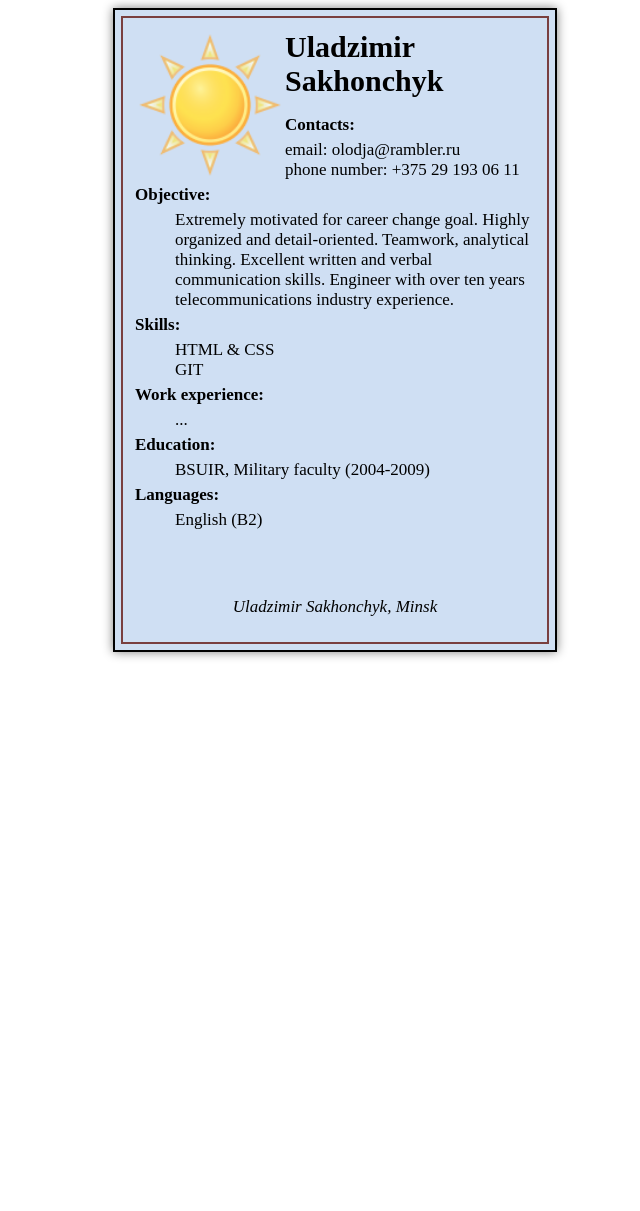
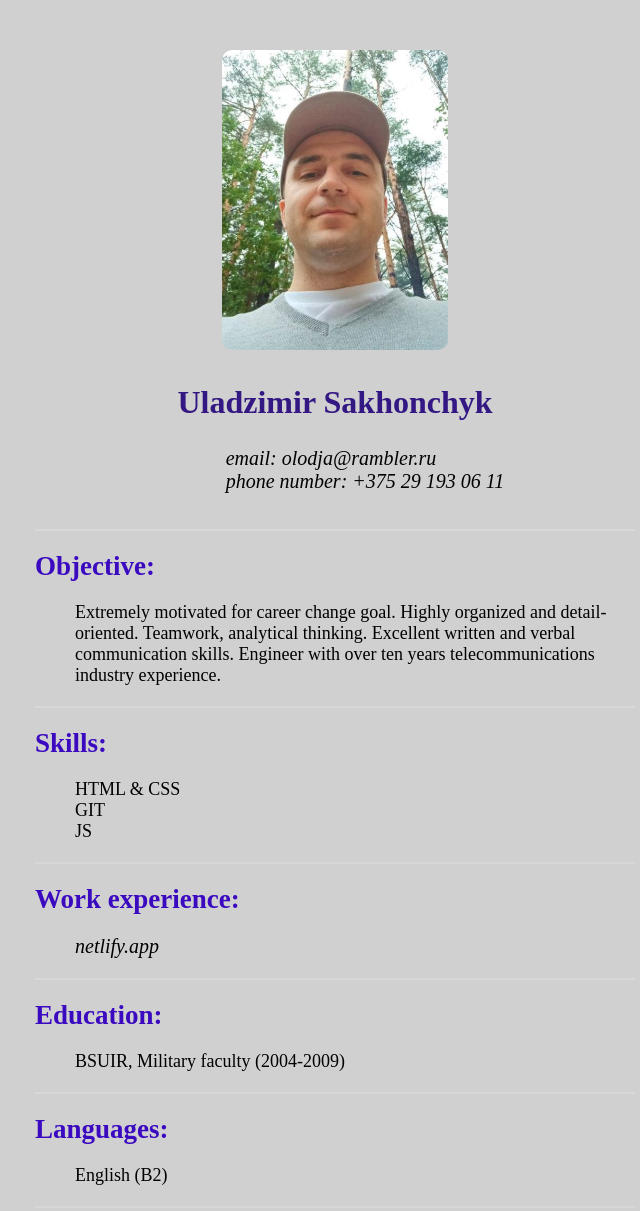
Before and after one commit to Uladzimir86/rsschool-cv, a plain HTML site: page index.html in a window 1280 px wide. Shown: the top 1211 px of the page, without its empty margins (305-945 px from the left). Before the commit the page ends 800 px from the top, so only its background shows below. Drawn offline with Linux system fonts and the light colour scheme.

Commit message:
feat: complete task HTML & CSS

```diff
--- a/index.html
+++ b/index.html
@@ -7,42 +7,70 @@
     <title>CV Uladzimir Sakhonchyk</title>
   </head>
   <body>
-    <div>
-      <img src="avatar.png" alt="avatar">
-      <header>
-        Uladzimir Sakhonchyk
+    <header class="header">
+      <div class="main_contain">
+        <div class="header_main_contain">
+          <div class="foto">
+            <img src="photo_2021-03-04_18-14-02 1.jpg" alt="avatar">
+          </div>
+          <h1>Uladzimir Sakhonchyk</h1>
+          <nav class="header_nav">
+            <ul>
+              <li>email: olodja@rambler.ru</li>
+              <li>phone number: +375 29 193 06 11</li>
+            </ul>
+          </nav>
+        </div>
+      </div>
     </header>
+
     <main>
+      <div class="main_contain">
 
-        <dl>
-        <dt>Contacts:</dt>
-
-          <dd>email: olodja@rambler.ru</dd>
-          <dd>phone number: +375 29 193 06 11</dd>
-
-        <dt>Objective:</dt>
+        <section class="main_section">
+          <h2>Objective:</h2>
           <dd>
             Extremely motivated for career change goal. Highly organized and
             detail-oriented. Teamwork, analytical thinking. Excellent written and
             verbal communication skills. Engineer with over ten years
             telecommunications industry experience.
           </dd>
-        <dt>Skills:</dt>
+        </section>
 
-          <dd>HTML & CSS</dd>
-          <dd>GIT</dd>
+        <section class="main_section">
+          <h2>Skills:</h2>
+            <ul class="main_section_list">
+              <li>HTML & CSS</li>
+              <li>GIT</li>
+              <li>JS</li>
+            </ul>
 
-        <dt>Work experience:</dt>
-        <dd>...</dd>
+        </section>
 
-        <dt>Education:</dt>
+        <section class="main_section">
+          <h2>Work experience:</h2>
+            <dd><a href="https://uladzimir86-wildlife.netlify.app/" target="_blank">
+              netlify.app</a></dd>
+        </section>
+
+        <section class="main_section">
+          <h2>Education:</h2>
             <dd>BSUIR, Military faculty (2004-2009)</dd>
-        <dt>Languages:</dt>
+        </section>
+
+        <section class="main_section">
+          <h2>Languages:</h2>
           <dd>English (B2)</dd>
-      </main></dl>
+        </section>
+
+      </div>
+    </main>
 
     <footer>
-      <address>Uladzimir Sakhonchyk, Minsk</address>
+      <address>2021, Uladzimir Sakhonchyk, Minsk</address>
+      <a href="https://rs.school/js/" target="_blank">
+        <img src="rs_school_js.svg" alt="RS-school.svg">
+      </a>
     </footer>
 </div>
   </body>
--- a/style.css
+++ b/style.css
@@ -1,30 +1,87 @@
-div {
-  width: 400px;
-  height: 600px;
-  margin: auto;
-  font-size: 17px;
-  background-color: rgba(200, 218, 241, 0.863);
-  padding: 20px;
-  border: 2px solid;
-  box-shadow: 0 0 10px gray;
-  outline: 2px solid rgb(121, 63, 63);
-  outline-offset: -10px;
+* {
+  box-sizing: border-box;
 }
-img {
-  float: left;
-  height: 150px;
+
+body {
+
+  width: 800px;
+  margin: 0 auto;
+  padding: 50px;
+  padding-bottom: 20px;
+  background-color: rgba(128, 128, 128, 0.363);
 }
-header {
-  font-size: 30px;
-  font-weight: bold;
+
+/** header **/
+
+
+
+.main_contain {
+  width: 600px;
+  margin: 0 auto;
 }
-dt {
-  font-size: 17px;
-  font-weight: bold;
-  margin: 5px 0;
+.header_main_contain {
+  display: flex;
+  flex-direction: column;
+  justify-content: center;
+  align-items: center;
+  border-bottom: 2px solid rgba(236, 228, 228, 0.363);
+  padding-bottom: 20px;
 }
+.foto img {
+  height: 300px;
+  margin-bottom: 30px;
+  border-radius: 10px;
+}
+
+h1 {
+  font-family:  'Times New Roman', Times, serif;
+  margin-top: 0;
+  margin-bottom: 10px;
+  color: rgb(51, 23, 131);
+}
+.header_nav li {
+  list-style-type: none;
+  font-size: 20px;
+  font-style: italic;
+  padding-left: 20px;
+
+}
+
+/** main **/
+
+main {
+  font-size: 18px;
+  font-family: 'Times New Roman', Times, serif;
+}
+main h2 {
+  color:rgb(58, 9, 192);
+  margin-top: 0;
+  margin-bottom: 20px;
+}
+.main_section {
+  border-bottom: 2px solid rgba(236, 228, 228, 0.363);
+  padding: 20px 0;
+}
+.main_section_list {
+  list-style-type: none;
+  margin-bottom: 0;
+}
+.main_section a {
+  font-size: 20px;
+  font-family: 'Times New Roman', Times, serif;
+  text-decoration: none;
+  color: black;
+  font-style: italic;
+}
+
+/** footer**/
+
 footer {
-  position: relative;
-  bottom: -50px;
+  padding-top: 40px;
+  padding-bottom: 0;
   text-align: center;
 }
+footer img {
+  height: 20px;
+  margin-top: 10px;
+}
```
Also changed, not shown: photo_2021-03-04_18-14-02 1.jpg (added), rs_school_js.svg (added). Lines whose indentation alone changed are shown as unchanged.
